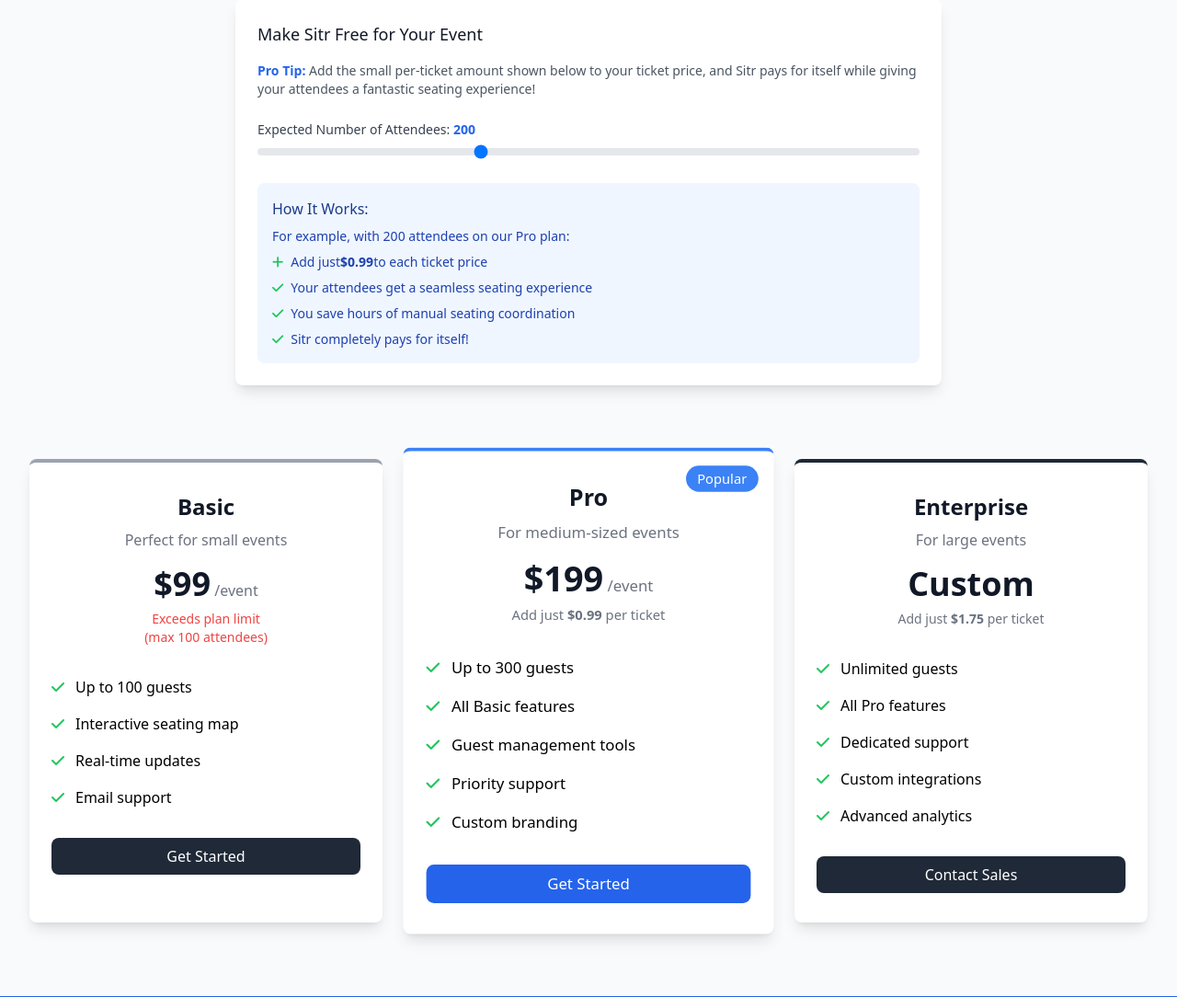
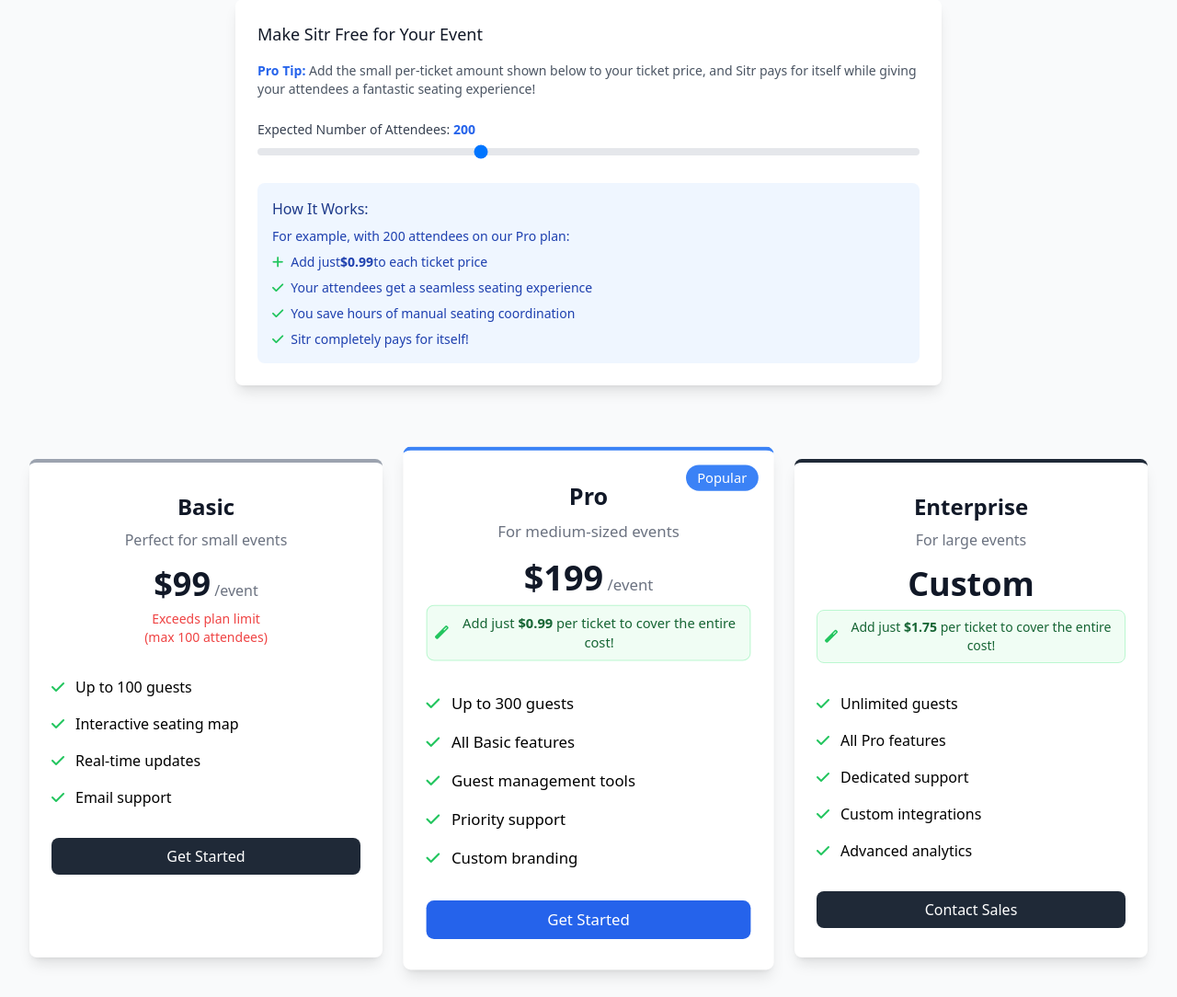
Before and after one commit to thisisalimirza/formalseating, a PHP site: page /landing.php in a window 1280 px wide. Shown: the part 2637-3721 px from the top of the page at 92% size. Run offline with PHP 8.4, Linux system fonts and the light colour scheme; some libraries are stand-ins or nearby versions.

Commit message:
Enhance pricing display with green highlight boxes

```diff
--- a/landing.php
+++ b/landing.php
@@ -368,8 +368,13 @@
                                 <div class="mt-4">
                                     <span class="text-4xl font-bold text-gray-900">$99</span>
                                     <span class="text-gray-500">/event</span>
-                                    <div class="mt-2 text-sm text-gray-500" id="basicPriceContainer">
-                                        Add just <span id="basicPerTicket" class="font-semibold">$1.65</span> per ticket
+                                    <div class="mt-2 text-sm" id="basicPriceContainer">
+                                        <div class="bg-green-50 border border-green-200 rounded-lg p-2 flex items-center">
+                                            <i class="fas fa-magic text-green-500 mr-2"></i>
+                                            <span class="text-green-800">
+                                                Add just <span id="basicPerTicket" class="font-semibold">$1.65</span> per ticket to cover the entire cost!
+                                            </span>
+                                        </div>
                                     </div>
                                 </div>
                             </div>
@@ -413,8 +418,13 @@
                                 <div class="mt-4">
                                     <span class="text-4xl font-bold text-gray-900">$199</span>
                                     <span class="text-gray-500">/event</span>
-                                    <div class="mt-2 text-sm text-gray-500" id="proPriceContainer">
-                                        Add just <span id="proPerTicket" class="font-semibold">$2.65</span> per ticket
+                                    <div class="mt-2 text-sm" id="proPriceContainer">
+                                        <div class="bg-green-50 border border-green-200 rounded-lg p-2 flex items-center">
+                                            <i class="fas fa-magic text-green-500 mr-2"></i>
+                                            <span class="text-green-800">
+                                                Add just <span id="proPerTicket" class="font-semibold">$2.65</span> per ticket to cover the entire cost!
+                                            </span>
+                                        </div>
                                     </div>
                                 </div>
                             </div>
@@ -458,8 +468,13 @@
                                 <p class="mt-2 text-gray-500">For large events</p>
                                 <div class="mt-4">
                                     <span class="text-4xl font-bold text-gray-900">Custom</span>
-                                    <div class="mt-2 text-sm text-gray-500" id="enterprisePriceContainer">
-                                        Add just <span id="enterprisePerTicket" class="font-semibold">$3.65</span> per ticket
+                                    <div class="mt-2 text-sm" id="enterprisePriceContainer">
+                                        <div class="bg-green-50 border border-green-200 rounded-lg p-2 flex items-center">
+                                            <i class="fas fa-magic text-green-500 mr-2"></i>
+                                            <span class="text-green-800">
+                                                Add just <span id="enterprisePerTicket" class="font-semibold">$3.65</span> per ticket to cover the entire cost!
+                                            </span>
+                                        </div>
                                     </div>
                                 </div>
                             </div>
@@ -575,7 +590,13 @@
             if (attendees > 100) {
                 basicPriceContainer.innerHTML = `<span class="text-red-500">Exceeds plan limit<br/>(max 100 attendees)</span>`;
             } else {
-                basicPriceContainer.innerHTML = `Add just <span id="basicPerTicket" class="font-semibold">$${basicCost}</span> per ticket`;
+                basicPriceContainer.innerHTML = `
+                    <div class="bg-green-50 border border-green-200 rounded-lg p-2 flex items-center">
+                        <i class="fas fa-magic text-green-500 mr-2"></i>
+                        <span class="text-green-800">
+                            Add just <span id="basicPerTicket" class="font-semibold">$${basicCost}</span> per ticket to cover the entire cost!
+                        </span>
+                    </div>`;
             }
 
             // Update display for Pro plan
@@ -583,12 +604,24 @@
             if (attendees > 300) {
                 proPriceContainer.innerHTML = `<span class="text-red-500">Exceeds plan limit<br/>(max 300 attendees)</span>`;
             } else {
-                proPriceContainer.innerHTML = `Add just <span id="proPerTicket" class="font-semibold">$${proCost}</span> per ticket`;
+                proPriceContainer.innerHTML = `
+                    <div class="bg-green-50 border border-green-200 rounded-lg p-2 flex items-center">
+                        <i class="fas fa-magic text-green-500 mr-2"></i>
+                        <span class="text-green-800">
+                            Add just <span id="proPerTicket" class="font-semibold">$${proCost}</span> per ticket to cover the entire cost!
+                        </span>
+                    </div>`;
             }
 
             // Always update Enterprise plan since it has no limit
             const enterprisePriceContainer = document.querySelector('#enterprisePriceContainer');
-            enterprisePriceContainer.innerHTML = `Add just <span id="enterprisePerTicket" class="font-semibold">$${enterpriseCost}</span> per ticket`;
+            enterprisePriceContainer.innerHTML = `
+                <div class="bg-green-50 border border-green-200 rounded-lg p-2 flex items-center">
+                    <i class="fas fa-magic text-green-500 mr-2"></i>
+                    <span class="text-green-800">
+                        Add just <span id="enterprisePerTicket" class="font-semibold">$${enterpriseCost}</span> per ticket to cover the entire cost!
+                    </span>
+                </div>`;
 
             // Update the example text and cost
             document.querySelector('.text-blue-800').innerHTML = `
```
